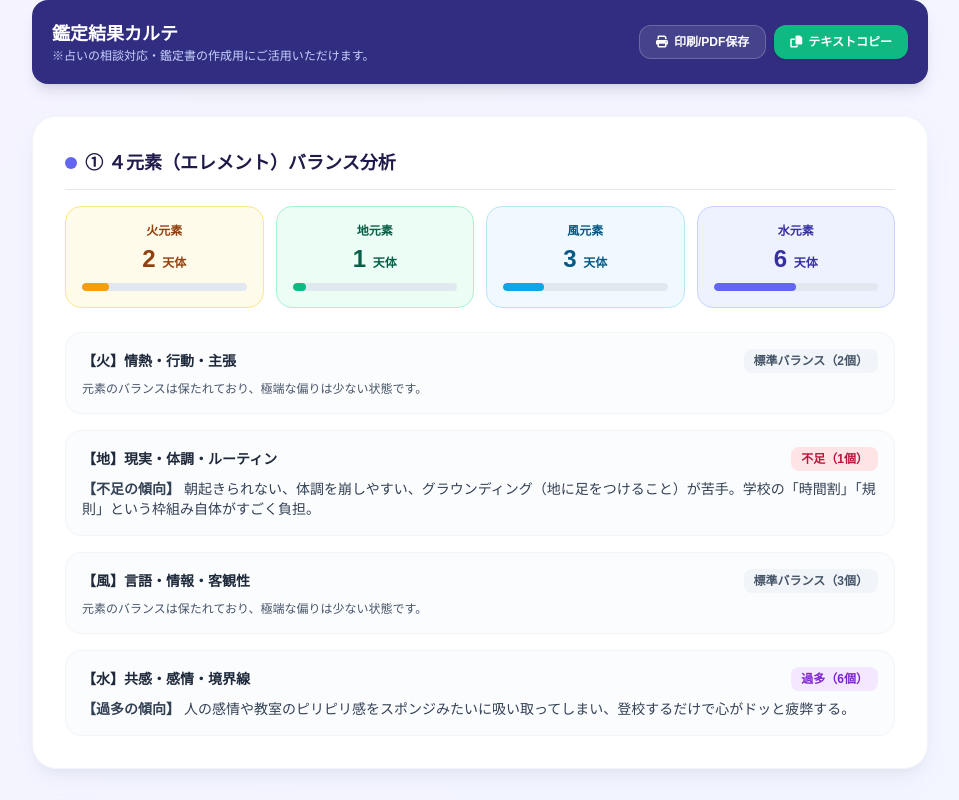
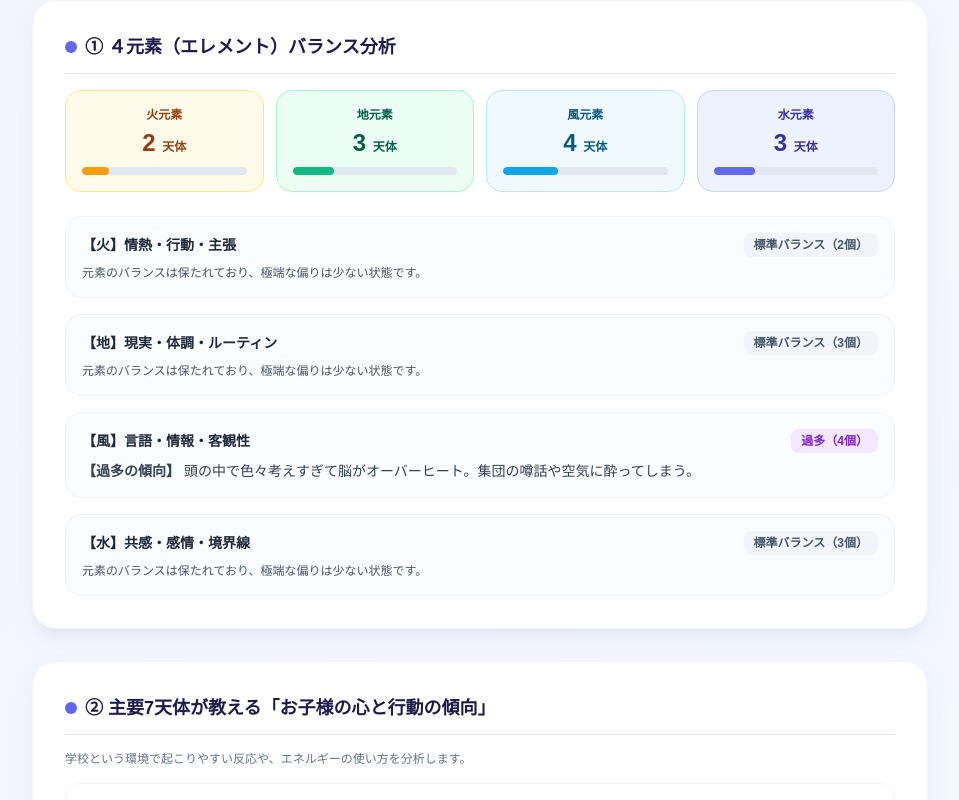
Before and after one commit to neroli-project/Stellacoco-app, a plain HTML site: page index.html in a window 1280 px wide. Both pictures are taken after a click on the button "鑑定カルテを作成する". Shown: the part 499-1299 px from the top of the page, without its empty margins (160-1119 px from the left). Drawn offline with nearby package versions, Linux system fonts and the light colour scheme; a web font is replaced by a local one.

Commit message:
Add files via upload

```diff
--- a/index.html
+++ b/index.html
@@ -53,7 +53,7 @@
         </div>
         <div>
           <label class="block text-xs font-bold text-slate-600 mb-1">生年月日 <span class="text-rose-500">*</span></label>
-          <input type="date" id="birthDate" required value="1976-03-11" class="w-full px-4 py-2.5 rounded-xl border border-slate-200 focus:outline-none focus:ring-2 focus:ring-indigo-400 text-sm">
+          <input type="date" id="birthDate" required value="2000-11-11" class="w-full px-4 py-2.5 rounded-xl border border-slate-200 focus:outline-none focus:ring-2 focus:ring-indigo-400 text-sm">
         </div>
         <div>
           <label class="block text-xs font-bold text-slate-600 mb-1">出生時間（日本時間 UTC+9）</label>
@@ -71,23 +71,7 @@
     <!-- 結果表示エリア -->
     <div id="resultArea" class="hidden space-y-8">
 
-      <!-- 鑑定者向けヘッダー & 操作ボタン -->
-      <div class="flex flex-col sm:flex-row justify-between items-center gap-4 bg-indigo-900 text-white p-5 rounded-2xl no-print shadow-lg">
-        <div>
-          <h3 class="font-bold text-lg" id="summaryTitle">鑑定結果カルテ</h3>
-          <p class="text-xs text-indigo-200">※占いの相談対応・鑑定書の作成用にご活用いただけます。</p>
-        </div>
-        <div class="flex gap-2">
-          <button onclick="window.print()" class="px-4 py-2 bg-white/10 hover:bg-white/20 rounded-xl text-xs font-bold transition flex items-center gap-1.5 border border-white/20">
-            <i class="fa-solid fa-print"></i> 印刷/PDF保存
-          </button>
-          <button onclick="copySummaryText()" class="px-4 py-2 bg-emerald-500 hover:bg-emerald-600 text-white rounded-xl text-xs font-bold transition flex items-center gap-1.5 shadow">
-            <i class="fa-solid fa-copy"></i> テキストコピー
-          </button>
-        </div>
-      </div>
-
-      <!-- ① エレメント分析 (4つの元素) -->
+            <!-- ① エレメント分析 (4つの元素) -->
       <div class="bg-white rounded-3xl p-6 sm:p-8 card-shadow border border-slate-100">
         <h3 class="text-lg font-bold text-indigo-950 mb-4 flex items-center gap-2 border-b pb-3">
           <span class="w-3 h-3 rounded-full bg-indigo-500 inline-block"></span> ① ４元素（エレメント）バランス分析
@@ -137,20 +121,8 @@
 
         <div class="space-y-6" id="careDetail"></div>
       </div>
-
-      <!-- ⑥ 鑑定サマリー出力 -->
-      <div class="bg-slate-900 text-slate-100 rounded-3xl p-6 sm:p-8 card-shadow">
-        <div class="flex justify-between items-center mb-4 border-b border-slate-700 pb-3">
-          <h3 class="text-lg font-bold text-amber-300 flex items-center gap-2">
-            <i class="fa-solid fa-file-contract"></i> ⑥ 鑑定用メッセージ・送送信サマリー
-          </h3>
-          <button onclick="copySummaryText()" class="px-3 py-1 bg-amber-400 hover:bg-amber-300 text-slate-900 text-xs font-bold rounded-lg transition">
-            コピーする
-          </button>
-        </div>
-        <p class="text-xs text-slate-400 mb-3">保護者の方へのメッセージやメール・LINE等にそのまま活用できる要約文です。</p>
-        <textarea id="summaryTextarea" readonly class="w-full h-64 p-4 rounded-xl bg-slate-950 text-slate-200 text-xs leading-relaxed border border-slate-800 font-mono focus:outline-none resize-none"></textarea>
-      </div>
+        <p class="text-xs text-slate-400 mb-3">お子さんの星を守るあなたにも、優しい星の光が降り注ぎますように。</p>
+             </div>
 
     </div>
   </div>
@@ -577,11 +549,11 @@
       const aspectList = [];
 
       const aspectTypes = [
-        { name: "コンジャンクション (0°)", angle: 0, orb: 8, type: "hard", nature: "エネルギーが強力に合一・強調" },
-        { name: "オポジション (180°)", angle: 180, orb: 8, type: "hard", nature: "張り詰めた緊張・見張り合い" },
-        { name: "スクエア (90°)", angle: 90, orb: 7, type: "hard", nature: "突然の衝突・方向性の葛藤" },
-        { name: "トライン (120°)", angle: 120, orb: 7, type: "soft", nature: "スムーズな循環・天然の才能" },
-        { name: "セクスタイル (60°)", angle: 60, orb: 5, type: "soft", nature: "意識すると活きるサポート関係" }
+        { name: "コンジャンクション (0°)", angle: 0, orb: 3, type: "hard", nature: "エネルギーが強力に合一・強調" },
+        { name: "オポジション (180°)", angle: 180, orb: 3, type: "hard", nature: "張り詰めた緊張・見張り合い" },
+        { name: "スクエア (90°)", angle: 90, orb: 3, type: "hard", nature: "突然の衝突・方向性の葛藤" },
+        { name: "トライン (120°)", angle: 120, orb: 3, type: "soft", nature: "スムーズな循環・天然の才能" },
+        { name: "セクスタイル (60°)", angle: 60, orb: 3, type: "soft", nature: "意識すると活きるサポート関係" }
       ];
 
       for (let i = 0; i < keys.length; i++) {
@@ -918,51 +890,6 @@
       }
       document.getElementById('careDetail').innerHTML = careHtml;
 
-      // ⑥ 鑑定サマリー出力生成
-      let summaryText = `【占星術カルテ：${childName}様】\n`;
-      summaryText += `生年月日：${dateStr} (${timeStr})\n\n`;
-      summaryText += `------------------------------\n`;
-      summaryText += `① 4元素バランス\n`;
-      summaryText += `火:${elementCounts["火"]} 地:${elementCounts["地"]} 風:${elementCounts["風"]} 水:${elementCounts["水"]}\n\n`;
-      summaryText += `② 主要天体配置\n`;
-      mainPlanets.forEach(p => {
-        summaryText += `・${p}：${planets[p].signName}\n`;
-      });
-      summaryText += `・トランスサタニアン：天王星(${planets["天王星"].signName}) / 海王星(${planets["海王星"].signName}) / 冥王星(${planets["冥王星"].signName})\n`;
-      summaryText += `・ドラゴンヘッド：${planets["ドラゴンヘッド"].signName}\n\n`;
-      summaryText += `③ つまづき・葛藤アスペクト解析\n`;
-      if (matchedHardAspectsCount > 0) {
-        aspects.forEach(asp => {
-          if (asp.type === 'hard') {
-            const dbItem = HARD_ASPECT_DB.find(item => (item.pair[0] === asp.p1 && item.pair[1] === asp.p2) || (item.pair[0] === asp.p2 && item.pair[1] === asp.p1));
-            if (dbItem) {
-              summaryText += `【${asp.p1}×${asp.p2} (${asp.aspectName})】\n`;
-              summaryText += `・葛藤: ${dbItem.conflict}\n`;
-              summaryText += `・サイン: ${dbItem.sign}\n`;
-              summaryText += `・親の対策: ${dbItem.action}\n\n`;
-            }
-          }
-        });
-      } else {
-        summaryText += `特筆すべきメジャーハードアスペクトは検出されませんでした。\n\n`;
-      }
-      summaryText += `④ 未来への才能・処方箋（趣味・勉強法・開運アクション）\n`;
-      ["太陽", "水星", "金星", "火星", "木星"].forEach(p => {
-        const sName = planets[p].signName;
-        const tip = PLANET_EXP[p].actionTip ? PLANET_EXP[p].actionTip[sName] : "";
-        summaryText += `・${p}(${sName}): ${tip}\n`;
-      });
-      summaryText += `\n`;
-      summaryText += `⑤ おすすめセルフケア\n`;
-      Object.keys(ELEMENT_EXP).forEach(elem => {
-        if (elementCounts[elem] <= 1 || elementCounts[elem] >= 4) {
-          summaryText += `・${elem}元素サポート: ${ELEMENT_EXP[elem].aroma}\n`;
-        }
-      });
-      summaryText += `------------------------------\n`;
-      summaryText += `※本カルテはお子様の個性を尊重し、ご家庭での安心感を育むための占星術アドバイスです。`;
-
-      document.getElementById('summaryTextarea').value = summaryText;
 
       // 結果表示
       document.getElementById('resultArea').classList.remove('hidden');
```
